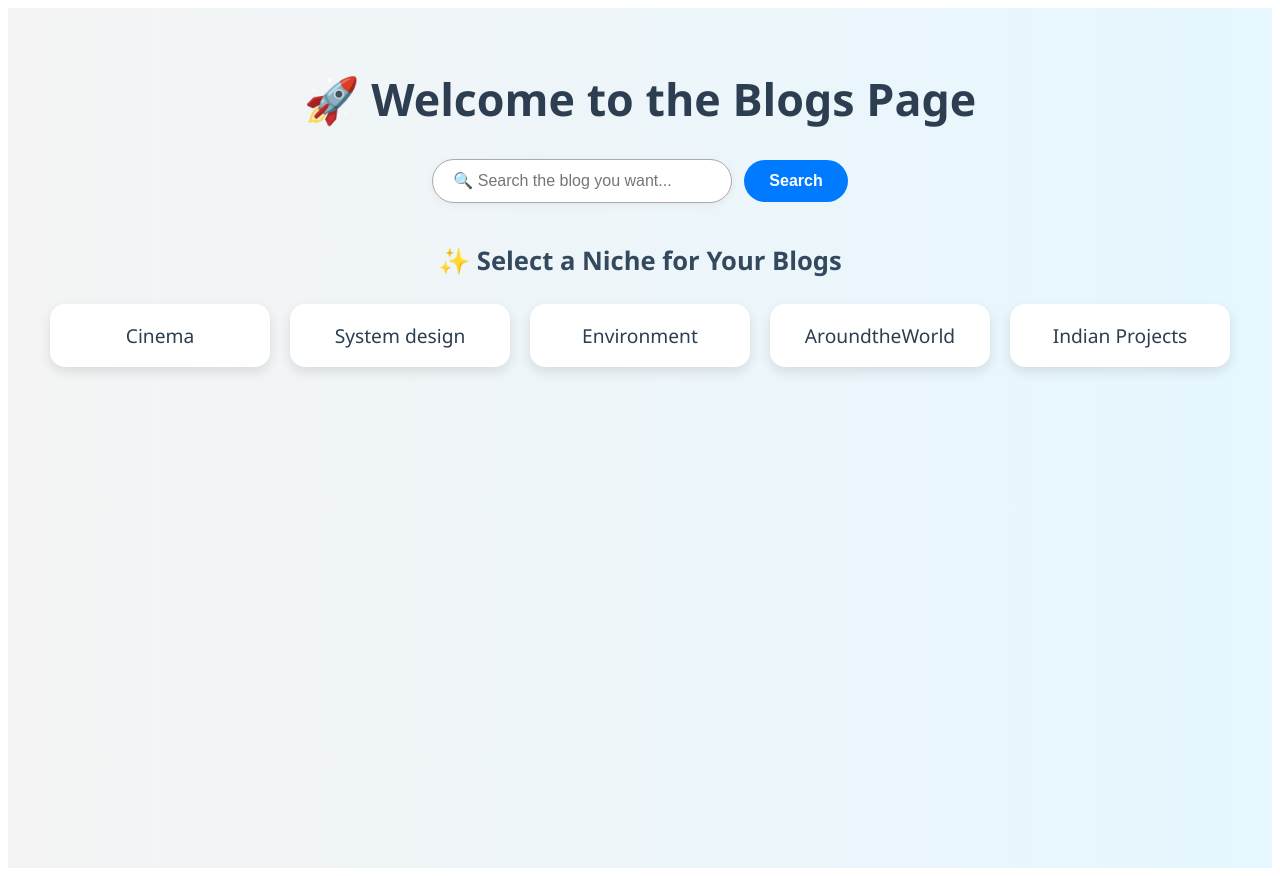
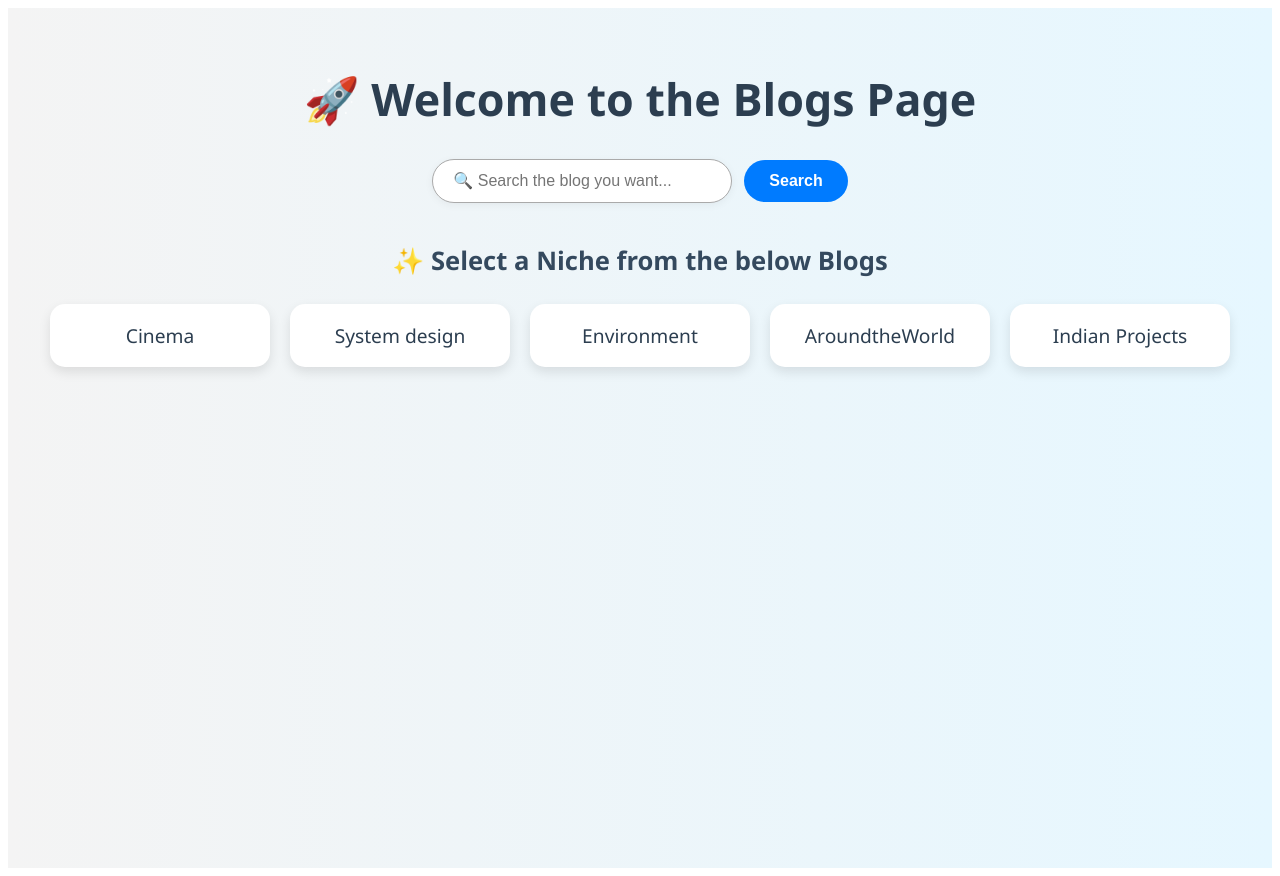
Before and after one commit to Inayath786/blog-app, a React (Create React App) app: page / in a window 1280 px wide. Built offline with nearby package versions, Linux system fonts and the light colour scheme.

Commit message:
final change

```diff
--- a/src/main.js
+++ b/src/main.js
@@ -51,7 +51,7 @@ function Main() {
       </div>
 
       {/* Niche Selection */}
-      <h3 style={styles.subheading}>✨ Select a Niche for Your Blogs</h3>
+      <h3 style={styles.subheading}>✨ Select a Niche from the below Blogs</h3>
       <div style={styles.nicheContainer}>
         {Niches.map((niche) => (
           <Link
```
Also changed, not shown: 2 other files (tests, documents, lock files or other folders).
